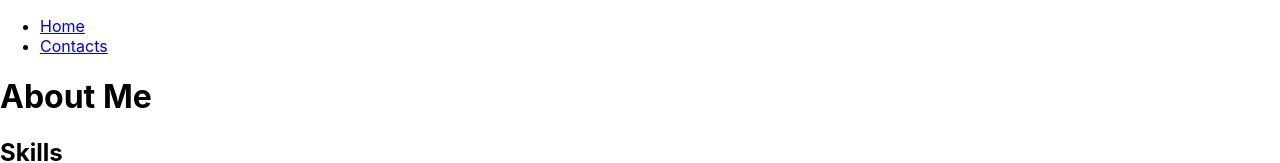
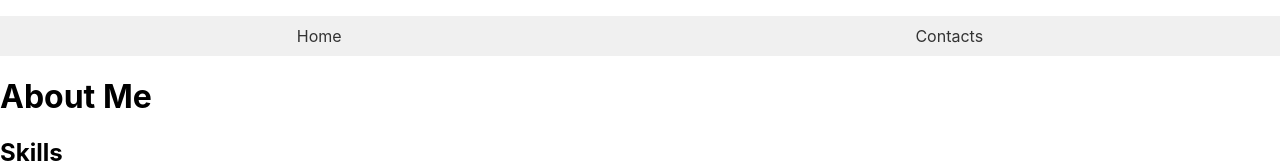
Before and after one commit to talatynnikA/my-awesome-pet-project-frontend, a React (Create React App) app in the folder frontend/: page / in a window 1280 px wide. Shown: the top 163 px of the page. Built offline with nearby package versions, Linux system fonts and the light colour scheme; no server answers.

Commit message:
Add styles for header

```diff
--- a/frontend/src/App.css
+++ b/frontend/src/App.css
@@ -1,38 +1,21 @@
-.App {
-  text-align: center;
+/* App.css */
+.header-list {
+  list-style: none;
+  display: flex;
+  justify-content: space-around; /* Измените на свой вкус: space-between, flex-start, flex-end и так далее */
+  padding: 10px;
+  background-color: #f0f0f0; /* Цвет фона шапки */
 }
 
-.App-logo {
-  height: 40vmin;
-  pointer-events: none;
+.header-list li {
+  margin: 0;
 }
 
-@media (prefers-reduced-motion: no-preference) {
-  .App-logo {
-    animation: App-logo-spin infinite 20s linear;
-  }
+.header-list a {
+  text-decoration: none;
+  color: #333; /* Цвет текста кнопок */
 }
 
-.App-header {
-  background-color: #282c34;
-  min-height: 100vh;
-  display: flex;
-  flex-direction: column;
-  align-items: center;
-  justify-content: center;
-  font-size: calc(10px + 2vmin);
-  color: white;
+.header-list a:hover {
+  font-weight: bold; /* Измените на свой вкус: цвет, подчеркивание и так далее */
 }
-
-.App-link {
-  color: #61dafb;
-}
-
-@keyframes App-logo-spin {
-  from {
-    transform: rotate(0deg);
-  }
-  to {
-    transform: rotate(360deg);
-  }
-}
--- a/frontend/src/App.js
+++ b/frontend/src/App.js
@@ -4,6 +4,7 @@ import axios from 'axios';
 import Home from './pages/Home';
 import Contacts from './pages/Contacts';
 import Header from './pages/Header';
+import './App.css';
 
 const App = () => {
     return (
--- a/frontend/src/pages/Header.js
+++ b/frontend/src/pages/Header.js
@@ -6,7 +6,7 @@ const Header = () => {
     return (
         <header>
             <nav>
-                <ul>
+                <ul className="header-list">
                     <li>
                         <Link to="/">Home</Link>
                     </li>
```
